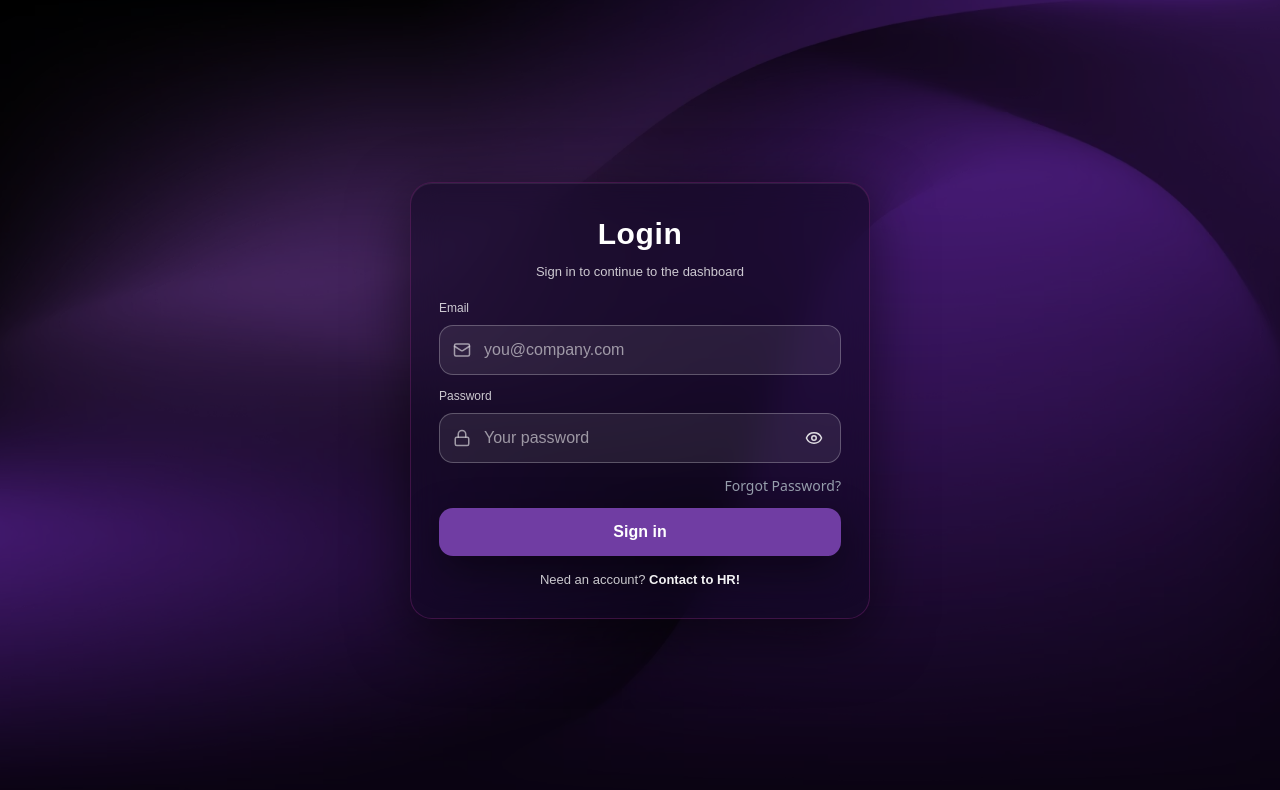
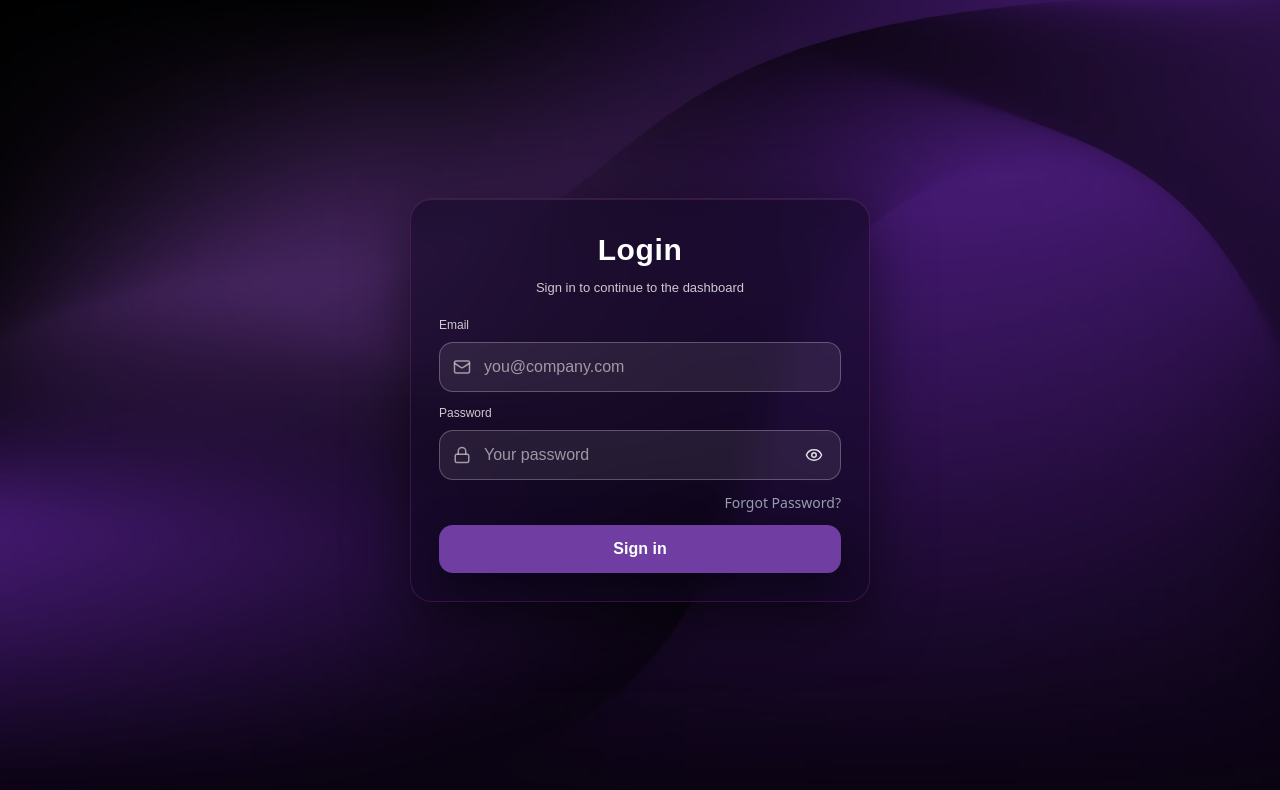
Before and after one commit to muhammadzaheer123/WebCrestDashboard, a Next.js app: page /login in a window 1280 px wide. Shown: the top 790 px of the page. Built offline with nearby package versions, Linux system fonts and the light colour scheme.

Commit message:
remove contact, update currency in salary

```diff
--- a/src/app/(panel)/employees/EmployeesTable.tsx
+++ b/src/app/(panel)/employees/EmployeesTable.tsx
@@ -56,10 +56,10 @@ function statusPill(active: boolean) {
 }
 
 function formatSalary(value: number) {
-  if (typeof value !== "number" || Number.isNaN(value)) return "—";
-  return new Intl.NumberFormat("en-US", {
+  if (!Number.isFinite(value)) return "—";
+  return new Intl.NumberFormat("en-PK", {
     style: "currency",
-    currency: "USD",
+    currency: "PKR",
     maximumFractionDigits: 2,
   }).format(value);
 }
--- a/src/app/login/page.tsx
+++ b/src/app/login/page.tsx
@@ -114,10 +114,6 @@ export default function LoginPage() {
         <button className="primaryBtn" type="submit" disabled={loading}>
           {loading ? "Signing in..." : "Sign in"}
         </button>
-
-        <div className="formFooter">
-          Need an account? <a href="#">Contact to HR!</a>
-        </div>
       </form>
     </div>
   );
```
